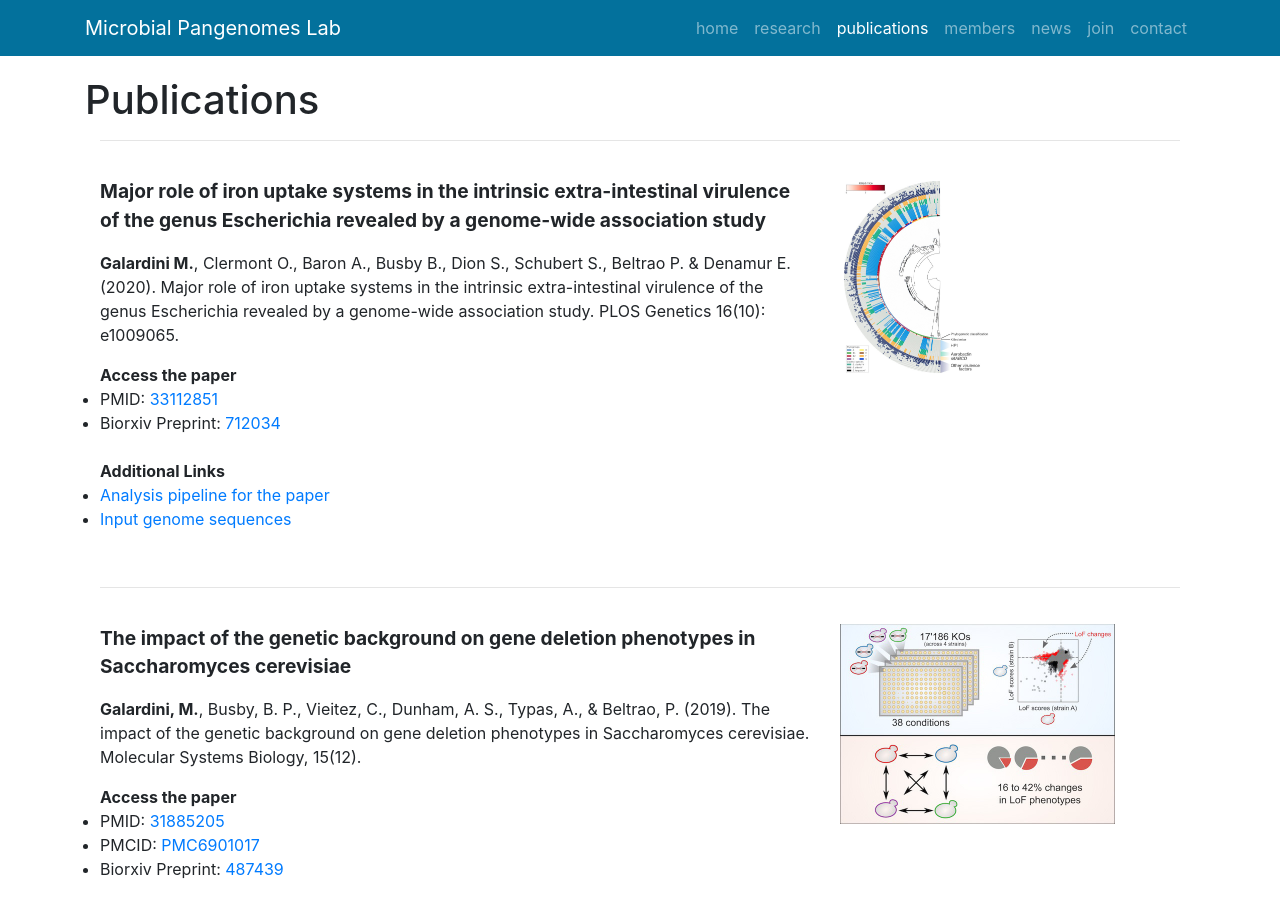
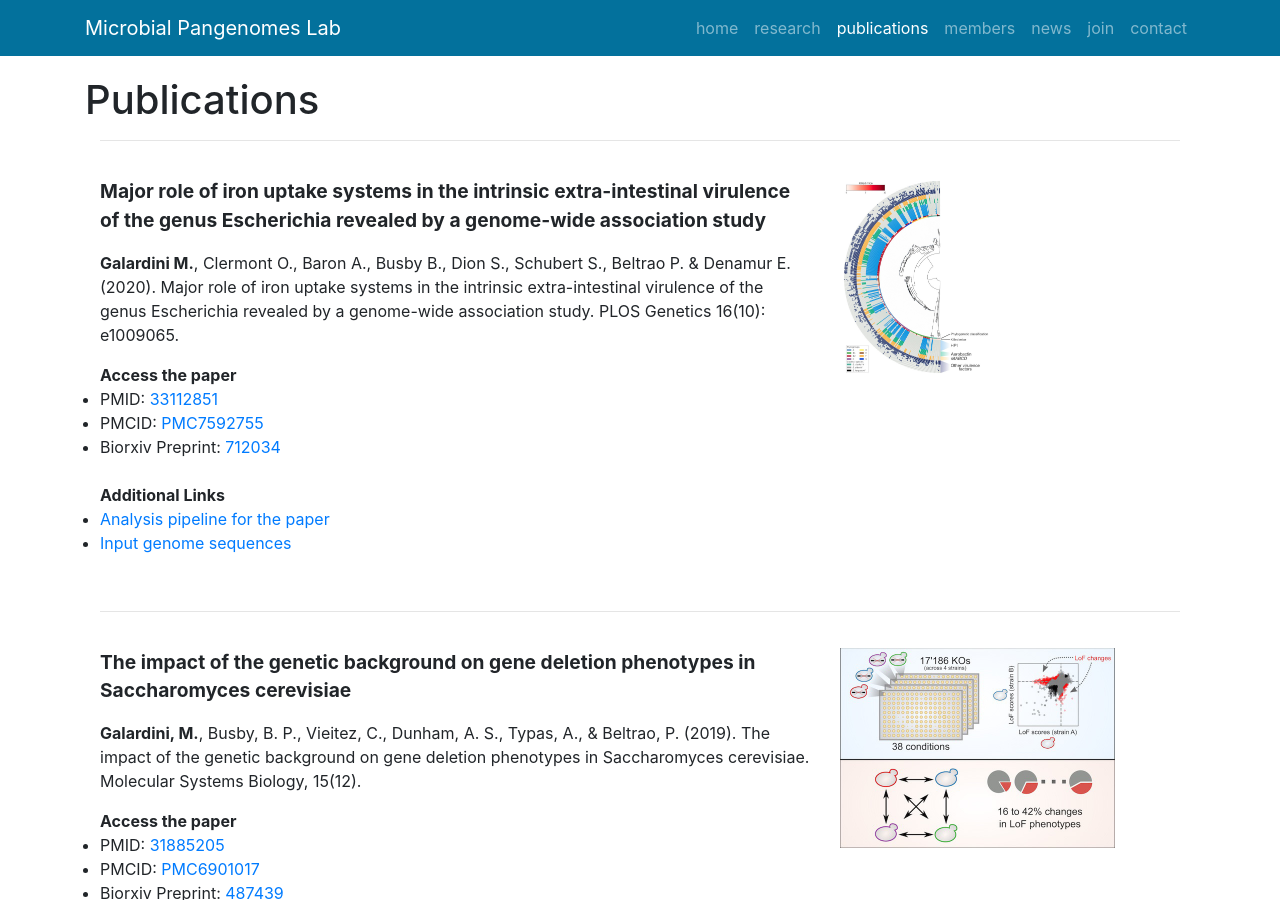
Before and after one commit to microbial-pangenomes-lab/microbial-pangenomes-lab.github.io, a Jekyll site: the page built from publications/index.html, in a window 1280 px wide and 900 px high. Built offline with Jekyll 4.4.1, drawn with Linux system fonts in a browser that asks for light colours; nearby versions of some CDN libraries; comment, search, counter and statistics services are not loaded.

Commit message:
Missing PMC ID

```diff
--- a/_data/publications.yml
+++ b/_data/publications.yml
@@ -51,7 +51,7 @@
    date: '202010'
    image: '/static/img/pub/galardini_2020.jpg'
    pmid: '33112851'
-   #pmcid: 'PMCXXX'
+   pmcid: 'PMC7592755'
    biorxiv: '712034'
    previous: 'yes'
    links:
```
